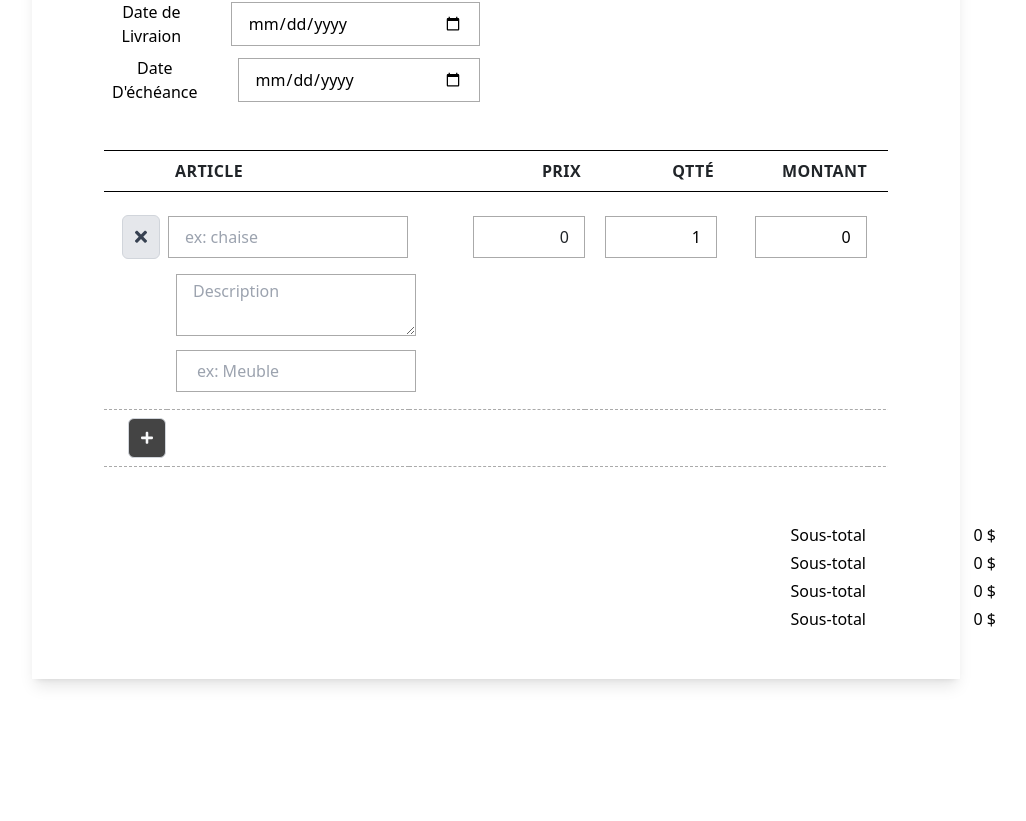
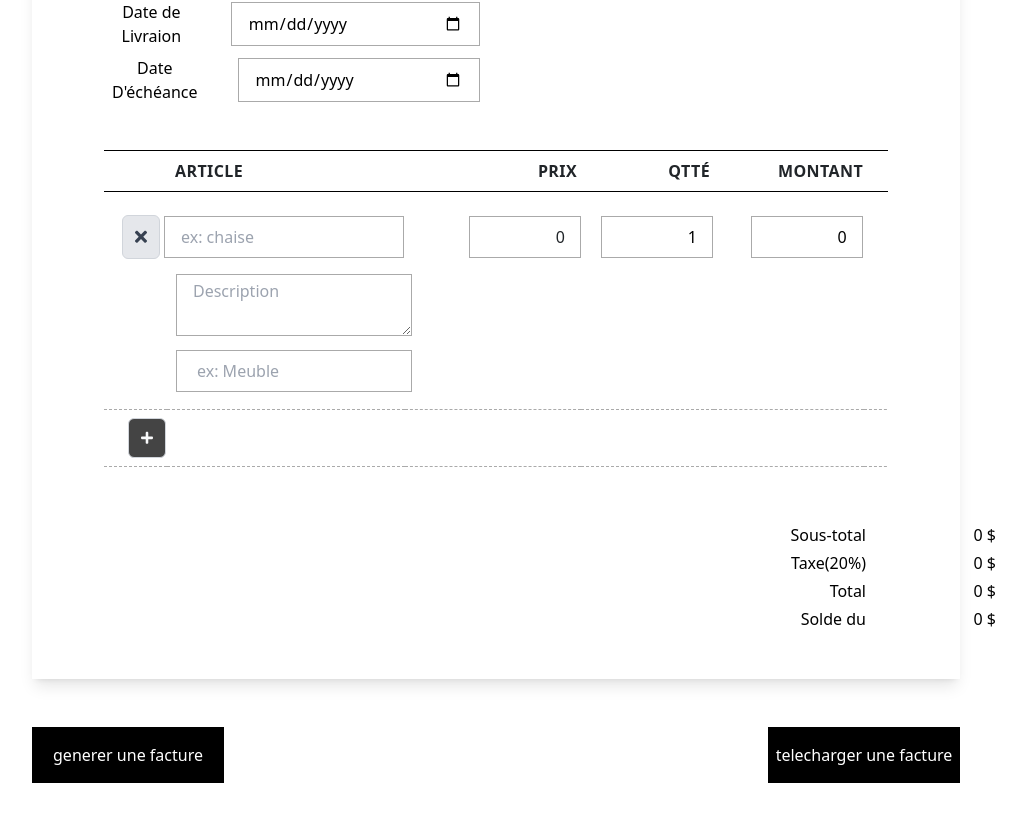
Before and after one commit to nader2356/factureEnLigne, a React (Vite) app: page / in a window 1280 px wide. Shown: the part 623-1444 px from the top of the page, without its empty margins (136-1162 px from the left). Before the commit the page ends 1350 px from the top, so only its background shows below. Built offline with nearby package versions, Linux system fonts and the light colour scheme.

Commit message:
add in the handleCHange price method the change also the tax with tax according to the tax

```diff
--- a/src/Component/detail_content/Client.jsx
+++ b/src/Component/detail_content/Client.jsx
@@ -6,6 +6,7 @@ export default function Client({
   formValues,
   setFormValues,
   handleChangeClient,
+  setClientId
 }) {
   const [selectedClient, setSelected] = useState("");
   const [showDetailOfAdresse, setShowDetailOfAdresse] = useState(false);
@@ -63,6 +64,7 @@ export default function Client({
               selectedClient={selectedClient}
               setToggleShowOfClient={setToggleShowOfClient}
               formValues={formValues}
+              setClientId={setClientId}
               setFormValues={setFormValues}
             ></PopoverClient>
           )}
--- a/src/Component/detail_content/Footer.jsx
+++ b/src/Component/detail_content/Footer.jsx
@@ -11,19 +11,19 @@ const Footer = ({ total , montantTotal }) => {
           </div>
         </div>
         <div className="w-4 mt-5 -mb-4 flex ">
-          <div className="min-w-130px">Sous-total</div>
+          <div className="min-w-130px">Taxe(20%)</div>
           <div className="text-right  min-w-130px">
             <span>{parseFloat(total.taxe)} $</span>
           </div>
         </div>
         <div className="w-4 mt-5 -mb-4 flex ">
-          <div className="min-w-130px">Sous-total</div>
+          <div className="min-w-130px">Total</div>
           <div className="text-right  min-w-130px">
             <span>{parseFloat(total.montantTotalavecTaxe)} $</span>
           </div>
         </div>
         <div className="w-4 mt-5 flex ">
-          <div className="min-w-130px">Sous-total</div>
+          <div className="min-w-130px">Solde du</div>
           <div className="text-right  min-w-130px">
             <span>{parseFloat(total.montantTotalavecTaxe)} $</span>
           </div>
--- a/src/Component/detail_content/TableauDeCommande.jsx
+++ b/src/Component/detail_content/TableauDeCommande.jsx
@@ -1,25 +1,113 @@
 import React, { useEffect, useState } from "react";
 import CommandeList from "../../Items/CommandeList";
-import Footer from "./Footer";
+
+import { API, Token } from "../../util/constante";
+import axios from "axios";
 
 const TableauDeCommande = ({
   formListOfLigneCommande,
   setFormListOfLigneCommande,
+  categories,
+  setPrix,
+  prix,
+  selectedProduit,
+  setSelected,
+  description,
+  setCategories,
+  setDescriptions,
+  setligne_commande,
+  ligne_commande,
 }) => {
-  const [selectedProduit, setSelected] = useState("");
-  const [categories, setCategories] = useState("");
-  const [description, setDescriptions] = useState("");
-  const [prix, setPrix] = useState(0);
-
-
-
-
-
   const EducationDetailsListAddField = (actionType) => (event) => {
     event.preventDefault();
 
     let errorMsg = formListOfLigneCommande.map((education, key) => {
-
+      if (
+        formListOfLigneCommande[formListOfLigneCommande.length - 1].nom !==
+          selectedProduit &&
+        formListOfLigneCommande[formListOfLigneCommande.length - 1]
+          .description !== description &&
+        formListOfLigneCommande[formListOfLigneCommande.length - 1].prix !==
+          prix &&
+        formListOfLigneCommande[formListOfLigneCommande.length - 1]
+          .categorie !== categories
+      ) {
+        const options = {
+          method: "POST",
+          url: `${API}/categories`,
+          headers: {
+            Authorization: `Bearer ${Token}`,
+          },
+          data: {
+            data: {
+              Name: formListOfLigneCommande[formListOfLigneCommande.length - 1]
+                .categorie,
+            },
+          },
+        };
+        axios
+          .request(options)
+          .then(function (response) {
+            const options = {
+              method: "POST",
+              url: `${API}/produits`,
+              headers: {
+                Authorization: `Bearer ${Token}`,
+              },
+              data: {
+                data: {
+                  nom: formListOfLigneCommande[
+                    formListOfLigneCommande.length - 1
+                  ].nom,
+                  prix: formListOfLigneCommande[
+                    formListOfLigneCommande.length - 1
+                  ].prix,
+                  description:
+                    formListOfLigneCommande[formListOfLigneCommande.length - 1]
+                      .description,
+                  quantite:
+                    formListOfLigneCommande[formListOfLigneCommande.length - 1]
+                      .quantite,
+                  categories: response.data.data.id,
+                },
+              },
+            };
+            axios
+              .request(options)
+              .then(function (response) {
+                const options = {
+                  method: "POST",
+                  url: `${API}/ligne-commandes`,
+                  headers: {
+                    Authorization: `Bearer ${Token}`,
+                  },
+                  data: {
+                    data: {
+                      quantite:
+                        formListOfLigneCommande[
+                          formListOfLigneCommande.length - 1
+                        ].quantite,
+                      produits: response.data.data.id.toString(),
+                    },
+                  },
+                };
+                axios
+                  .request(options)
+                  .then(function (response) {
+                    let res = response.data.data.id.toString();
+                    ligne_commande.push({ res });
+                  })
+                  .catch(function (error) {
+                    console.log(error);
+                  });
+              })
+              .catch(function (error) {
+                console.log(error);
+              });
+          })
+          .catch(function (error) {
+            console.log(error);
+          });
         setFormListOfLigneCommande([
           ...formListOfLigneCommande,
           {
@@ -28,12 +116,26 @@ const TableauDeCommande = ({
             montant: 0,
             quantite: 1,
             prix: 0,
-            Taxe: false ,
-            taxeValue: 0 ,
-            montantavecTaxe : 0
+            Taxe: false,
+            taxeValeur: 0,
+            montantavecTaxe: 0,
           },
         ]);
-
+      } else {
+        setFormListOfLigneCommande([
+          ...formListOfLigneCommande,
+          {
+            nom: "",
+            description: "",
+            montant: 0,
+            quantite: 1,
+            prix: 0,
+            Taxe: false,
+            taxeValeur: 0,
+            montantavecTaxe: 0,
+          },
+        ]);
+      }
     });
   };
   return (
@@ -57,12 +159,10 @@ const TableauDeCommande = ({
             return (
               <React.Fragment key={index}>
                 <CommandeList
-
                   setCategories={setCategories}
                   formListOfLigneCommande={formListOfLigneCommande}
                   setFormListOfLigneCommande={setFormListOfLigneCommande}
                   index={index}
-
                   val={val}
                   prix={prix}
                   description={description}
@@ -100,7 +200,6 @@ const TableauDeCommande = ({
             </td>
           </tr>
         </tbody>
-
       </table>
     </div>
   );
--- a/src/Component/ui/PopoverClient.jsx
+++ b/src/Component/ui/PopoverClient.jsx
@@ -7,6 +7,7 @@ const PopoverClient = ({
   formValues,
   selectedClient,
   setFormValues,
+  setClientId,
   setToggleShowOfClient,
 }) => {
   const [clients, setClient] = useState([]);
@@ -48,6 +49,7 @@ const PopoverClient = ({
     };
     axios.get(`${API}/clients/${id}`, config).then((response) => {
       let datas = response.data.data.attributes;
+      setClientId(response.data.data.id)
       console.log(datas);
       setFormValues(datas);
       formValues.nom = datas.nom + " " + datas.prenom;
--- a/src/Facture/Index.jsx
+++ b/src/Facture/Index.jsx
@@ -4,6 +4,8 @@ import Client from "../Component/detail_content/Client";
 import DatedeCommande from "../Component/detail_content/DatedeCommande";
 import TableauDeCommande from "../Component/detail_content/TableauDeCommande";
 import Footer from "../Component/detail_content/Footer";
+import { API, Token } from "../util/constante";
+import axios from "axios";
 
 export default function Index() {
   const initialStateClient = {
@@ -51,6 +53,13 @@ export default function Index() {
   const [formListOfLigneCommande, setFormListOfLigneCommande] = useState(
     initialStateligneDeCommande
   );
+
+  const [categories, setCategories] = useState("");
+  const [ligne_commande, setligne_commande] = useState([]);
+  const [description, setDescriptions] = useState("");
+  const [clientId, setClientId] = useState(null);
+  const [prix, setPrix] = useState(0);
+  const [selectedProduit, setSelected] = useState("");
   const [total, setTotal] = useState(initialStateTotal);
   const [formFour, setFormFour] = useState(initialStateFour);
   const [formValues, setFormValues] = useState(initialStateClient);
@@ -82,25 +91,60 @@ export default function Index() {
     },
     0
   );
+  console.log(total.montantTotalavecTaxe, formListOfLigneCommande);
+  total.taxe = formListOfLigneCommande.reduce((cartTotal, cartItem) => {
+    return (cartTotal += cartItem.taxeValeur);
+  }, 0);
 
-  total.taxe = formListOfLigneCommande.reduce(
-    (cartTotal, cartItem) => {
-      return (cartTotal += cartItem.taxeValeur);
+  const handleSubmit = async (e) => {
+    e.preventDefault();
+
+    axios
+      .request(options)
+      .then(function (response) {
+        let res = response.data.data.id.toString();
+        ligne_commande.push[{ res }];
+        const options = {
+          method: "POST",
+          url: `${API}/factures`,
+          headers: {
+            Authorization: `Bearer ${Token}`,
           },
-    0
-  );
+          data: {
+            data: {
+              totalavectaxe: total.montantTotalavecTaxe,
+              clients: clientId.toString(),
+              date_echeance: formCommande.dateDecheance,
+              date_livraison: formCommande.dateLivraison,
+              date_facturation: formCommande.deteDaFacture,
+              totalsanstaxe: itemsPrice,
+              totalTaxe: total.taxe,
+              ligne_factures: ligne_commande.map((client) => client).join(","),
+            },
+          },
+        };
+        axios
+          .request(options)
+          .then(function (response) {})
+          .catch(function (error) {
+            console.log(error);
+          });
+      })
+      .catch(function (error) {
+        console.log(error);
+      });
+  };
 
-  console.log(total.montantTotalavecTaxe);
-
-  console.log(formListOfLigneCommande);
+  console.log(ligne_commande)
   return (
     <div className=" ">
       <div className=" container  w-full  md:mx-auto lg:mx-auto sm:mx-auto h-screen md:px-4  lg:px-4   sm:px-4  ">
         <div className="flex flex-wrap   -ml-4">
           <div className=" relative grid w-full grid-cols-1  px-4">
+            <form onSubmit={handleSubmit}>
               <div className="bg-white  w-full shadow-lg  my-12">
                 <div className="bg-black h-2"></div>
-              <div className="min-h-1150px   md:py-2     px-8 ">
+                <div className="min-h-full   md:py-2     px-8 ">
                   <div className="px-12">
                     <div className="flex justify-between ">
                       <h2 className="  mt-3 font-medium w-full  ">
@@ -124,6 +168,7 @@ export default function Index() {
                         formValues={formValues}
                         setFormValues={setFormValues}
                         handleChangeClient={handleChangeClient}
+                        setClientId={setClientId}
                       ></Client>
                     </div>
                   </div>
@@ -142,6 +187,16 @@ export default function Index() {
                     <div className="grid  grid-cols-1  relative  w-full   ">
                       <TableauDeCommande
                         formListOfLigneCommande={formListOfLigneCommande}
+                        setCategories={setCategories}
+                        categories={categories}
+                        setPrix={setPrix}
+                        prix={prix}
+                        setligne_commande={setligne_commande}
+                        ligne_commande={ligne_commande}
+                        selectedProduit={selectedProduit}
+                        setSelected={setSelected}
+                        description={description}
+                        setDescriptions={setDescriptions}
                         setFormListOfLigneCommande={setFormListOfLigneCommande}
                       ></TableauDeCommande>
                     </div>
@@ -149,6 +204,24 @@ export default function Index() {
                   <Footer montantTotal={itemsPrice} total={total}></Footer>
                 </div>
               </div>
+
+              <div className="mb-16   flex justify-between">
+                <button
+                  className="inline-flex items-center text-sm font-medium h-15  py-4 mr-5 rounded-md border border-transparent text-white bg-black  focus:outline-none
+                      focus:ring-2 focus:ring-offset-2   w-48 justify-center "
+                  type="submit"
+                >
+                  generer une facture
+                </button>
+                <button
+                  className="inline-flex items-center text-sm font-medium h-15  py-4  rounded-md border border-transparent text-white bg-black  focus:outline-none
+                      focus:ring-2 focus:ring-offset-2   w-48 justify-center "
+                  type="button"
+                >
+                  telecharger une facture
+                </button>
+              </div>
+            </form>
           </div>
         </div>
       </div>
--- a/src/Items/CommandeList.jsx
+++ b/src/Items/CommandeList.jsx
@@ -53,7 +53,7 @@ const CommandeList = ({
     const { name } = e.target;
     let newForm = [...formListOfLigneCommande];
 
-    newForm[i][name] = e.target.value;
+    newForm[i][name] = parseFloat(e.target.value);
     console.log(e.target.value);
     setFormListOfLigneCommande(newForm);
 
@@ -85,7 +85,7 @@ const CommandeList = ({
     if (selectedProduit != "") {
       newForm[i][name] = description;
     } else {
-      newForm[i][name] = parseFloat(e.target.value);
+      newForm[i][name] = e.target.value;
     }
   };
 
@@ -121,20 +121,23 @@ const CommandeList = ({
     e.target.name = "prix";
     const { name } = e.target;
     let newForm = [...formListOfLigneCommande];
+    newForm[i][name] = parseInt(e.target.value);
+
     setFormListOfLigneCommande(newForm);
+
     if (selectedProduit != "") {
       newForm[i][name] = prix;
     } else {
       if (newForm[i].Taxe === true) {
-        newForm[i].taxeValeur = (newForm[i].montant * 20) / 100;
+        newForm[i].taxeValeur = (parseInt(e.target.value) * newForm[i].quantite * 20) / 100;
         newForm[i].montantavecTaxe =
-          newForm[i].taxeValeur + parseInt(newForm[i].montant);
+          newForm[i].taxeValeur + parseInt(e.target.value) * newForm[i].quantite;
       } else {
         newForm[i].taxeValeur = 0;
         newForm[i].montantavecTaxe =
-          newForm[i].taxeValeur + parseInt(newForm[i].montant);
+          newForm[i].taxeValeur + parseInt(e.target.value) * newForm[i].quantite;
       }
-      newForm[i][name] = parseFloat(e.target.value);
+
     }
 
     setToggleShowOfProduct(false);
@@ -168,7 +171,7 @@ const CommandeList = ({
           <span>
             <input
               type="text"
-              className="border-solid border-bg_input w-60  md:mb-4 pb-2 py-2   px-4 bg-white border-default "
+              className="border-solid border-bg_input w-60  md:mb-4 pb-2 py-2 -ml-1   px-4 bg-white border-default "
               name="nom"
               placeholder="ex: chaise"
               onChange={(e) => onHandle(e, index)}
@@ -226,7 +229,7 @@ const CommandeList = ({
             onChange={(e) => onHandlequantite(e, index)}
             name="quantite"
             className="border-solid border-bg_input w-28   md:mb-4  py-2 text-black  bg-white border-default text-right "
-            value={parseFloat(val.quantite)}
+            value={parseInt(val.quantite)}
             placeholder="ex: 20,20"
           ></input>
         </td>
--- a/src/util/constante.jsx
+++ b/src/util/constante.jsx
@@ -1,5 +1,5 @@
 export const API = "http://localhost:1337/api";
-export const Token = "eyJhbGciOiJIUzI1NiIsInR5cCI6IkpXVCJ9.eyJpZCI6MSwiaWF0IjoxNjc5NjEyODEzLCJleHAiOjE2ODIyMDQ4MTN9.8QBi5P_ghCmSoMw6aTGRZlciSkC4CCdPwRkq1M7IiL8"
+export const Token = "eyJhbGciOiJIUzI1NiIsInR5cCI6IkpXVCJ9.eyJpZCI6MiwiaWF0IjoxNjgyMjkxMDg1LCJleHAiOjE2ODQ4ODMwODV9.3Uy2FZxbBZrHFIideGdLI3mur2FWhWnQL-w__u0x_vc"
 export const initialStateligneDeCommande =
     {
       nom: "",
```
Lines whose indentation alone changed are shown as unchanged.
